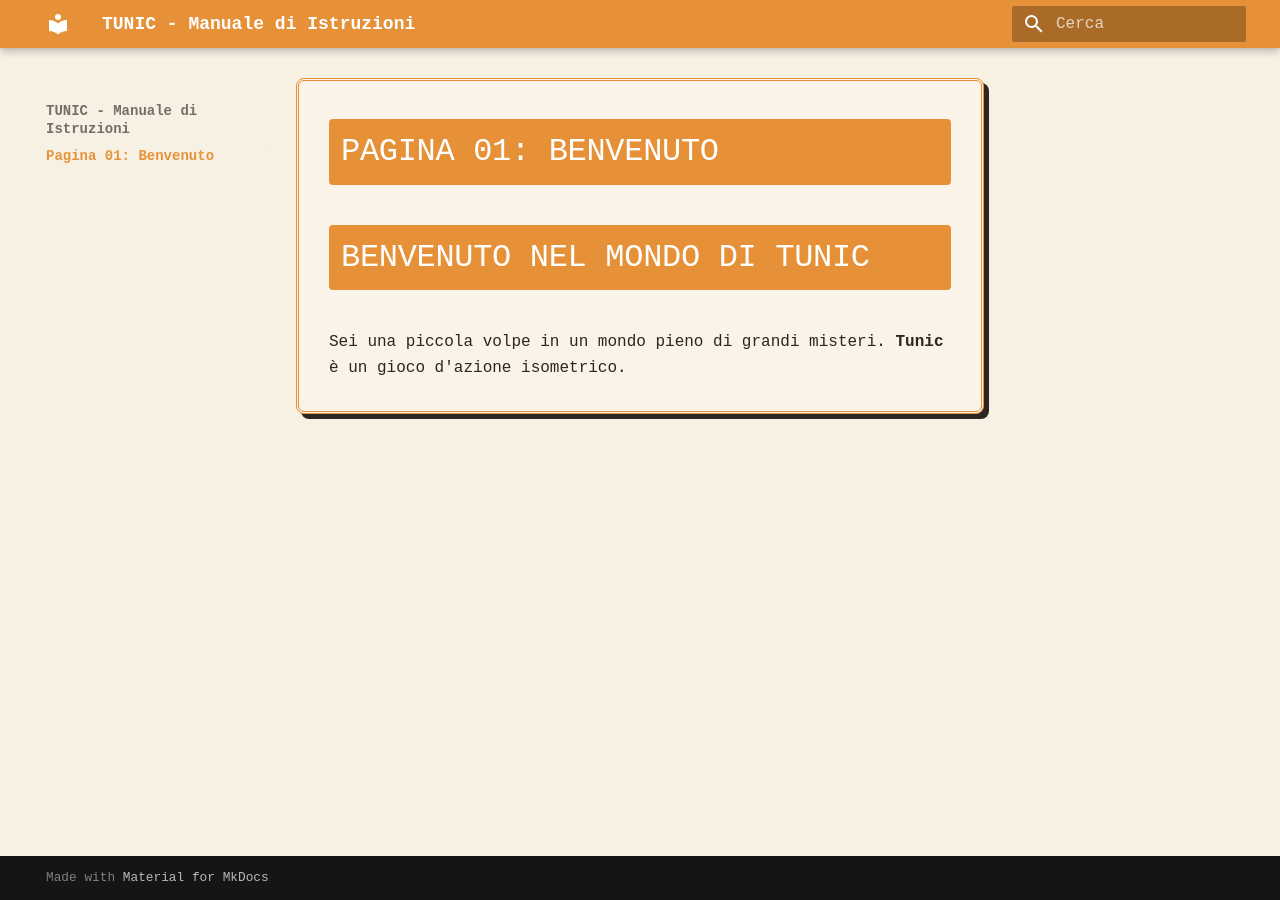
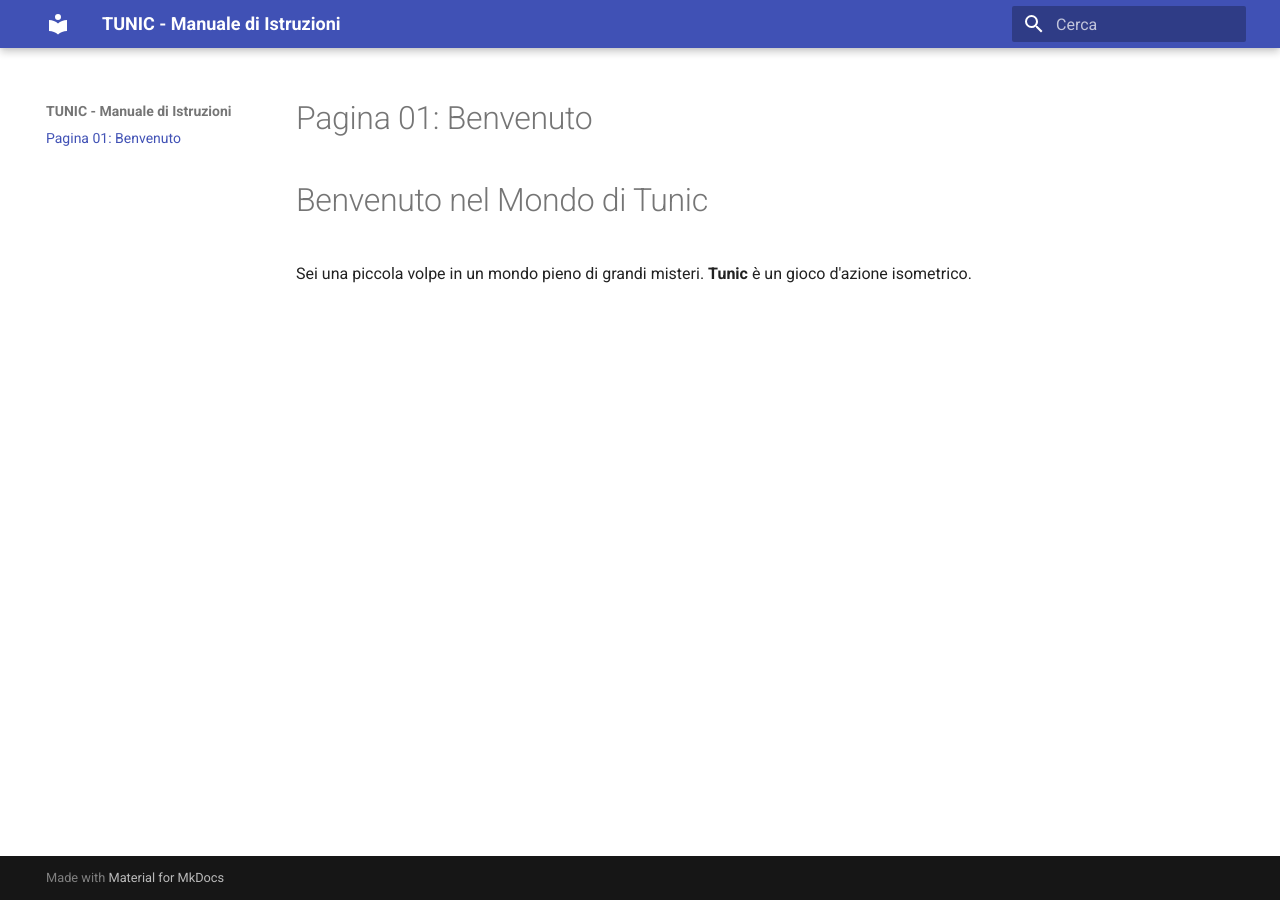
Before and after one commit to 4claws/tunic, an MkDocs documentation site: the page built from docs/index.md, in a window 1280 px wide. Built offline with MkDocs 1.6.1 and Material for MkDocs 9.7.7, drawn with Linux system fonts in a browser that asks for light colours; some web fonts are replaced.

Commit message:
Modify mkdocs.yml for CSS path and font settings
Updated the path for extra CSS file and removed font settings.

```diff
--- a/mkdocs.yml
+++ b/mkdocs.yml
@@ -3,9 +3,6 @@
 theme:
   name: material
   language: it
-  font:
-    text: Courier New  # Applica il font stile macchina da scrivere del gioco
-    code: Share Tech Mono
 
 extra_css:
-  - css/tunic_style.css
+  - stylesheets/tunic_style.css
```
